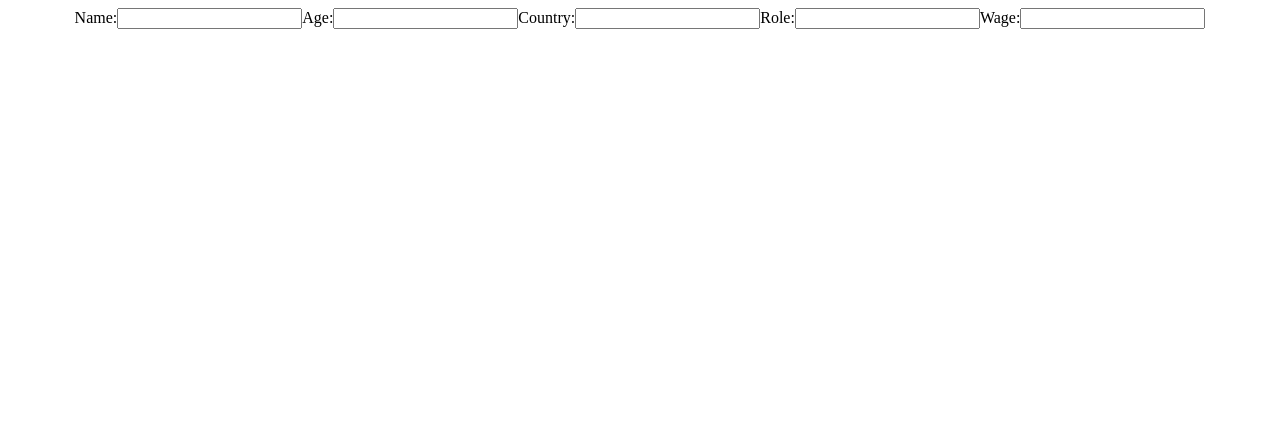
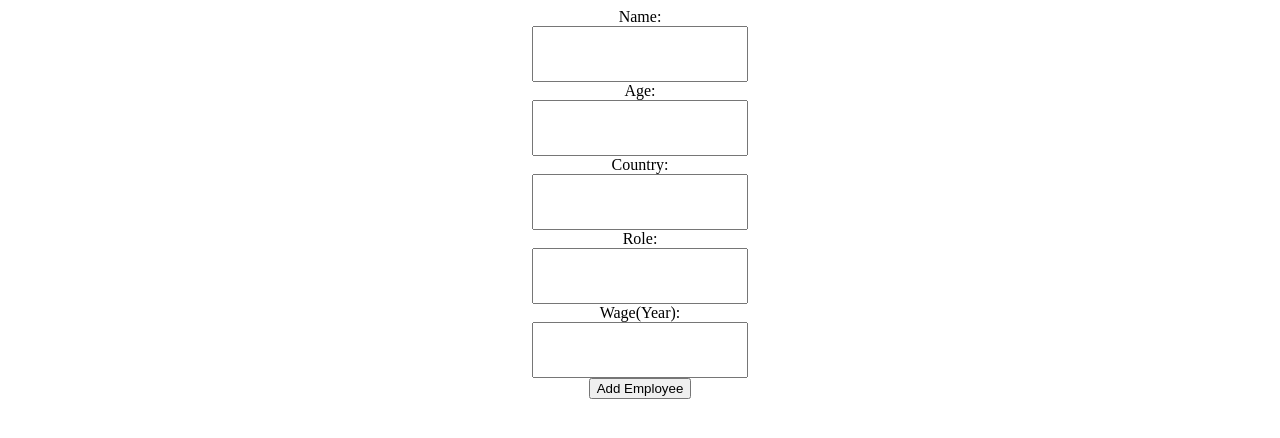
Before and after one commit to farooqashar/employees, a React (Create React App) app in the folder client/: page / in a window 1280 px wide. Shown: the top 438 px of the page. Built offline with nearby package versions, Linux system fonts and the light colour scheme.

Commit message:
added states

```diff
--- a/client/src/App.css
+++ b/client/src/App.css
@@ -1,3 +1,21 @@
 .App {
-  text-align: center;
+  display: flex;
+  flex-direction: column;
+  justify-content: center;
 }
+
+.formInfo {
+display: flex;
+flex-direction: column;
+justify-content: center;
+align-items: center;
+
+
+}
+
+.formInfo input {
+  width: 200px;
+  height: 50px;
+  font-size: large;
+  padding-left: 10px;
+  }
--- a/client/src/App.js
+++ b/client/src/App.js
@@ -1,9 +1,17 @@
-import './App.css';
+import "./App.css";
+import React, { useState } from "react";
 
 function App() {
+
+  const [name, setName] = useState("");
+  const [age, setAge] = useState(0);
+  const [country, setCountry] = useState("");
+  const [role, setRole] = useState("");
+  const [wage, setWage] = useState(0);
+
   return (
     <div className="App">
-
+      <div className="formInfo">
         <label for="name">Name:</label>
         <input id="name" type="text" />
 
@@ -16,9 +24,11 @@ function App() {
         <label for="role">Role:</label>
         <input id="role" type="text" />
 
-      <label for="wage">Wage:</label>
+        <label for="wage">Wage(Year):</label>
         <input id="wage" type="number" />
 
+        <button type="submit">Add Employee</button>
+      </div>
     </div>
   );
 }
```
Also changed, not shown: 1 other file (tests, documents, lock files or other folders). Lines whose indentation alone changed are shown as unchanged.
